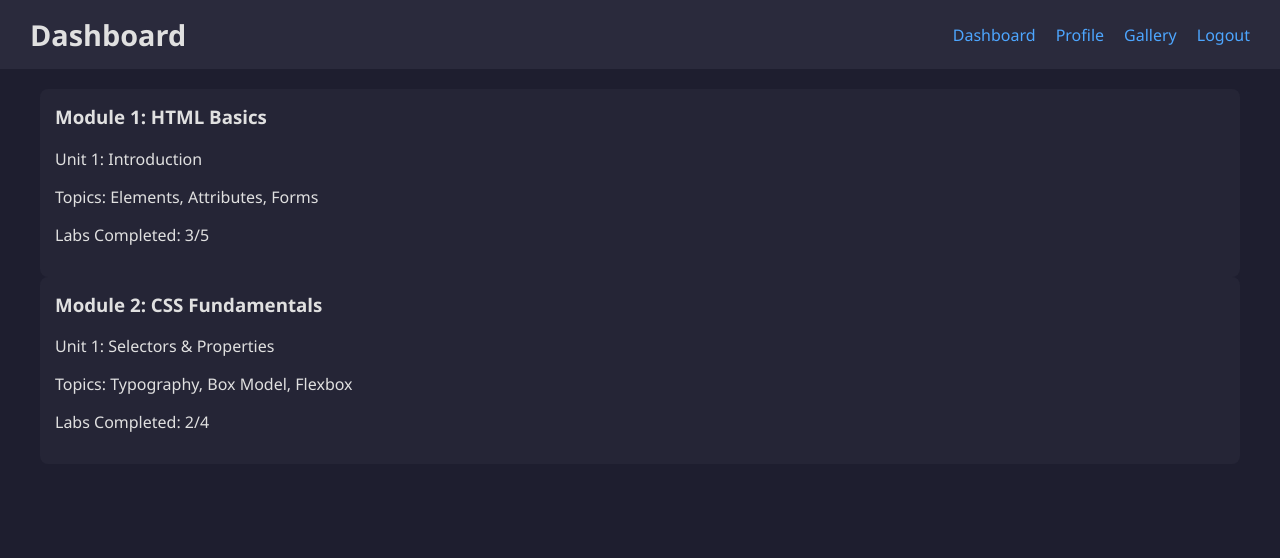
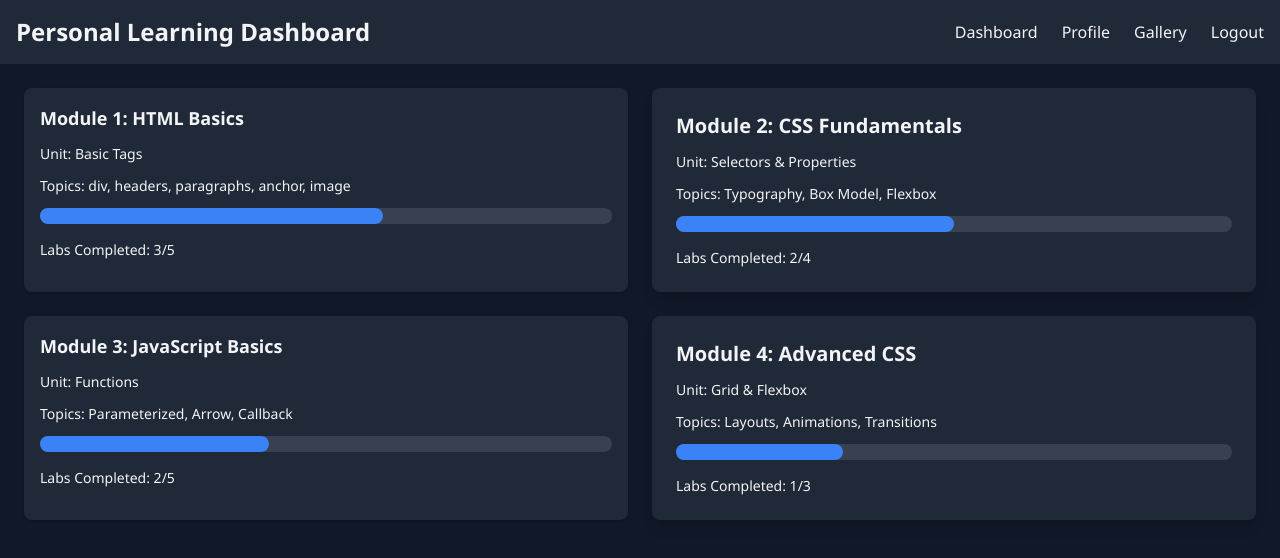
Before and after one commit to Shashi-Kiran-V/BT-Bootcamp, a plain HTML site: page UI-challenges-bootcamp/HTML_CSS_Challenges/dashboard.html in a window 1280 px wide. Drawn offline with nearby package versions, Linux system fonts and the light colour scheme.

Commit message:
implemented lab 3

```diff
--- a/UI-challenges-bootcamp/HTML_CSS_Challenges/dashboard.html
+++ b/UI-challenges-bootcamp/HTML_CSS_Challenges/dashboard.html
@@ -4,35 +4,74 @@
   <meta charset="UTF-8">
   <meta name="viewport" content="width=device-width, initial-scale=1.0">
   <title>PLD - Dashboard</title>
-    <link rel="stylesheet" href="style.css">
+  <script src="https://cdn.tailwindcss.com"></script>
+  <style>
+    body { font-family: 'Segoe UI', Tahoma, Geneva, Verdana, sans-serif; }
+  </style>
 </head>
-<body>
-    <header>
-        <h1>Dashboard</h1>
+<body class="bg-gray-900 text-gray-100">
+
+  <!-- Header -->
+  <header class="bg-gray-800 p-4 flex justify-between items-center">
+    <h1 class="text-2xl font-semibold">Personal Learning Dashboard</h1>
     <nav>
-            <ul>
-                <li><a href="dashboard.html">Dashboard</a></li>
-                <li><a href="profile.html">Profile</a></li>
-                <li><a href="gallery.html">Gallery</a></li>
-                <li><a href="login.html">Logout</a></li>
+      <ul class="flex gap-6">
+        <li><a href="dashboard.html" class="hover:text-blue-400">Dashboard</a></li>
+        <li><a href="profile.html" class="hover:text-blue-400">Profile</a></li>
+        <li><a href="gallery.html" class="hover:text-blue-400">Gallery</a></li>
+        <li><a href="login.html" class="hover:text-blue-400">Logout</a></li>
       </ul>
     </nav>
   </header>
 
-    <main class="dashboard-container">
-        <section class="module-card">
-            <h3>Module 1: HTML Basics</h3>
-            <p>Unit 1: Introduction</p>
-            <p>Topics: Elements, Attributes, Forms</p>
-            <p>Labs Completed: 3/5</p>
-        </section>
+  <!-- Dashboard Content -->
+  <main class="p-6 grid md:grid-cols-2 gap-6">
 
-        <section class="module-card">
-            <h3>Module 2: CSS Fundamentals</h3>
-            <p>Unit 1: Selectors & Properties</p>
-            <p>Topics: Typography, Box Model, Flexbox</p>
-            <p>Labs Completed: 2/4</p>
-        </section>
+    <!-- Compact Module Card -->
+    <div class="bg-gray-800 p-4 rounded-lg shadow flex flex-col gap-3">
+      <h3 class="text-lg font-semibold">Module 1: HTML Basics</h3>
+      <p class="text-sm"><span class="font-medium">Unit:</span> Basic Tags</p>
+      <p class="text-sm"><span class="font-medium">Topics:</span> div, headers, paragraphs, anchor, image</p>
+      <div class="w-full bg-gray-700 rounded-full h-4">
+        <div class="bg-blue-500 h-4 rounded-full" style="width: 60%"></div>
+      </div>
+      <p class="text-sm mt-1">Labs Completed: 3/5</p>
+    </div>
+
+    <!-- Detailed Module Card -->
+    <div class="bg-gray-800 p-6 rounded-lg shadow-lg flex flex-col gap-3">
+      <h3 class="text-xl font-semibold">Module 2: CSS Fundamentals</h3>
+      <p class="text-sm"><span class="font-medium">Unit:</span> Selectors & Properties</p>
+      <p class="text-sm"><span class="font-medium">Topics:</span> Typography, Box Model, Flexbox</p>
+      <div class="w-full bg-gray-700 rounded-full h-4">
+        <div class="bg-blue-500 h-4 rounded-full" style="width: 50%"></div>
+      </div>
+      <p class="text-sm mt-1">Labs Completed: 2/4</p>
+    </div>
+
+    <!-- Compact Module Card -->
+    <div class="bg-gray-800 p-4 rounded-lg shadow flex flex-col gap-3">
+      <h3 class="text-lg font-semibold">Module 3: JavaScript Basics</h3>
+      <p class="text-sm"><span class="font-medium">Unit:</span> Functions</p>
+      <p class="text-sm"><span class="font-medium">Topics:</span> Parameterized, Arrow, Callback </p>
+      <div class="w-full bg-gray-700 rounded-full h-4">
+        <div class="bg-blue-500 h-4 rounded-full" style="width: 40%"></div>
+      </div>
+      <p class="text-sm mt-1">Labs Completed: 2/5</p>
+    </div>
+
+    <!-- Detailed Module Card -->
+    <div class="bg-gray-800 p-6 rounded-lg shadow-lg flex flex-col gap-3">
+      <h3 class="text-xl font-semibold">Module 4: Advanced CSS</h3>
+      <p class="text-sm"><span class="font-medium">Unit:</span> Grid & Flexbox</p>
+      <p class="text-sm"><span class="font-medium">Topics:</span> Layouts, Animations, Transitions</p>
+      <div class="w-full bg-gray-700 rounded-full h-4">
+        <div class="bg-blue-500 h-4 rounded-full" style="width: 30%"></div>
+      </div>
+      <p class="text-sm mt-1">Labs Completed: 1/3</p>
+    </div>
+
   </main>
+
 </body>
 </html>
```
Also changed, not shown: UI-challenges-bootcamp/HTML_CSS_Challenges/gallery.html (+26 -14 lines), UI-challenges-bootcamp/HTML_CSS_Challenges/login.html (+17 -16 lines), UI-challenges-bootcamp/HTML_CSS_Challenges/profile.html (+22 -13 lines). Lines whose indentation alone changed are shown as unchanged.
